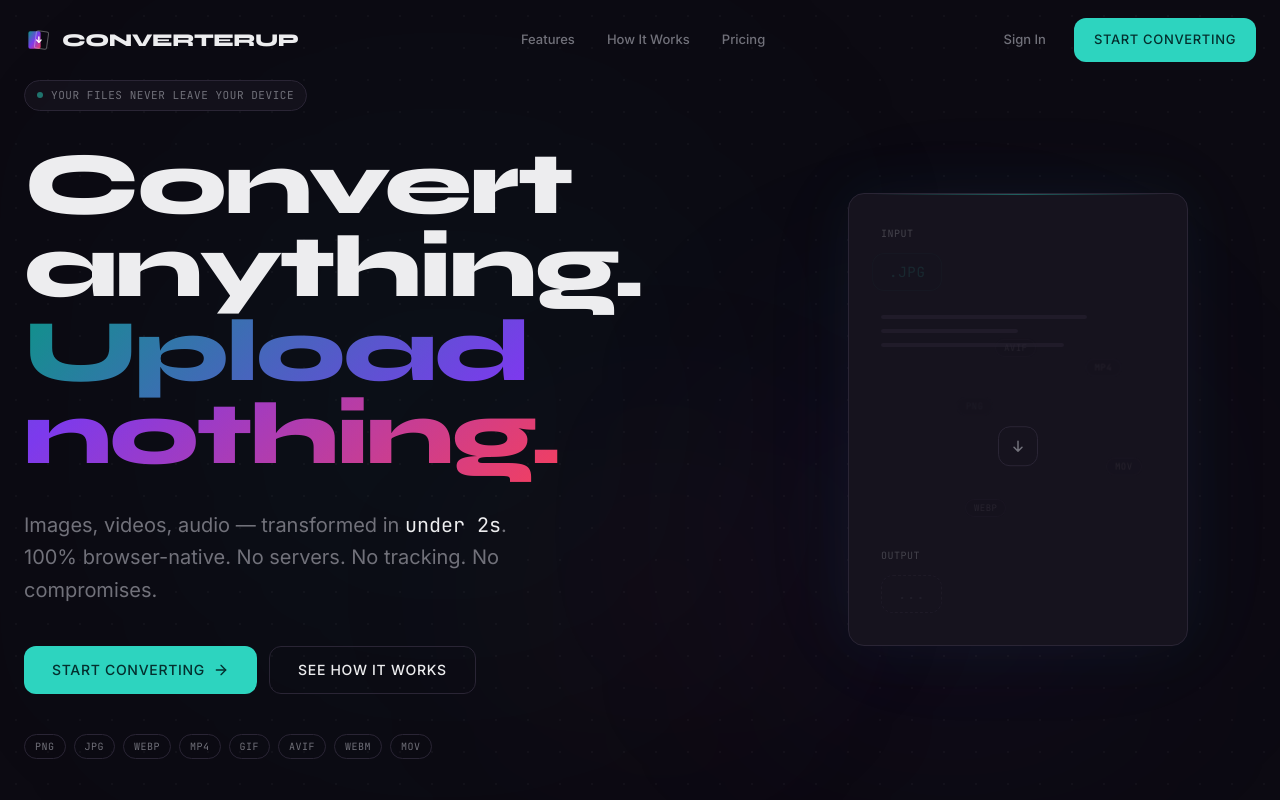
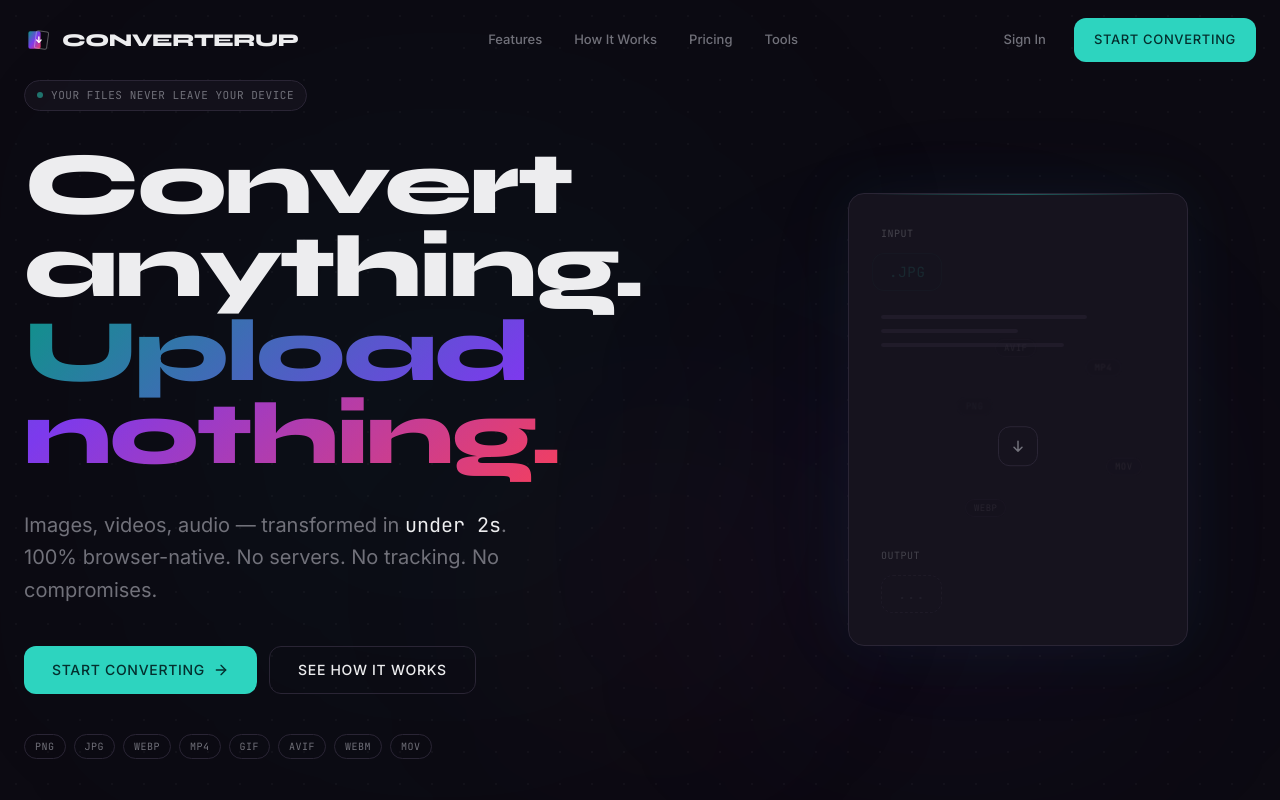
Before and after one commit to rodpru/converterup, a Next.js app: page / in a window 1280 px wide. Shown: the top 800 px of the page. Built offline with nearby package versions, Linux system fonts and the light colour scheme; no server answers.

Commit message:
main | Add Tools link to navbar and footer

```diff
--- a/components/landing/footer.tsx
+++ b/components/landing/footer.tsx
@@ -84,6 +84,14 @@ export function Footer() {
                   How It Works
                 </Link>
               </li>
+              <li>
+                <Link
+                  href="/tools/youtube-thumbnail-downloader"
+                  className="text-[#71717A] hover:text-[#EDEDEF] transition-colors duration-200 text-sm font-[Inter]"
+                >
+                  YouTube Thumbnail Downloader
+                </Link>
+              </li>
             </ul>
           </div>
 
--- a/components/landing/navbar.tsx
+++ b/components/landing/navbar.tsx
@@ -48,6 +48,12 @@ export function Navbar() {
             className="text-[13px] font-medium text-muted-foreground hover:text-foreground transition-colors duration-200"
           >
             Pricing
+          </Link>
+          <Link
+            href="/tools/youtube-thumbnail-downloader"
+            className="text-[13px] font-medium text-muted-foreground hover:text-foreground transition-colors duration-200"
+          >
+            Tools
           </Link>
         </div>
 
@@ -122,6 +128,13 @@ export function Navbar() {
             >
               Pricing
             </Link>
+            <Link
+              href="/tools/youtube-thumbnail-downloader"
+              onClick={() => setMobileOpen(false)}
+              className="text-sm font-medium text-muted-foreground hover:text-foreground transition-colors py-2"
+            >
+              Tools
+            </Link>
             <div className="pt-2 border-t border-[#2A2535]">
               {isLoggedIn ? (
                 <div className="flex flex-col gap-2">
```
